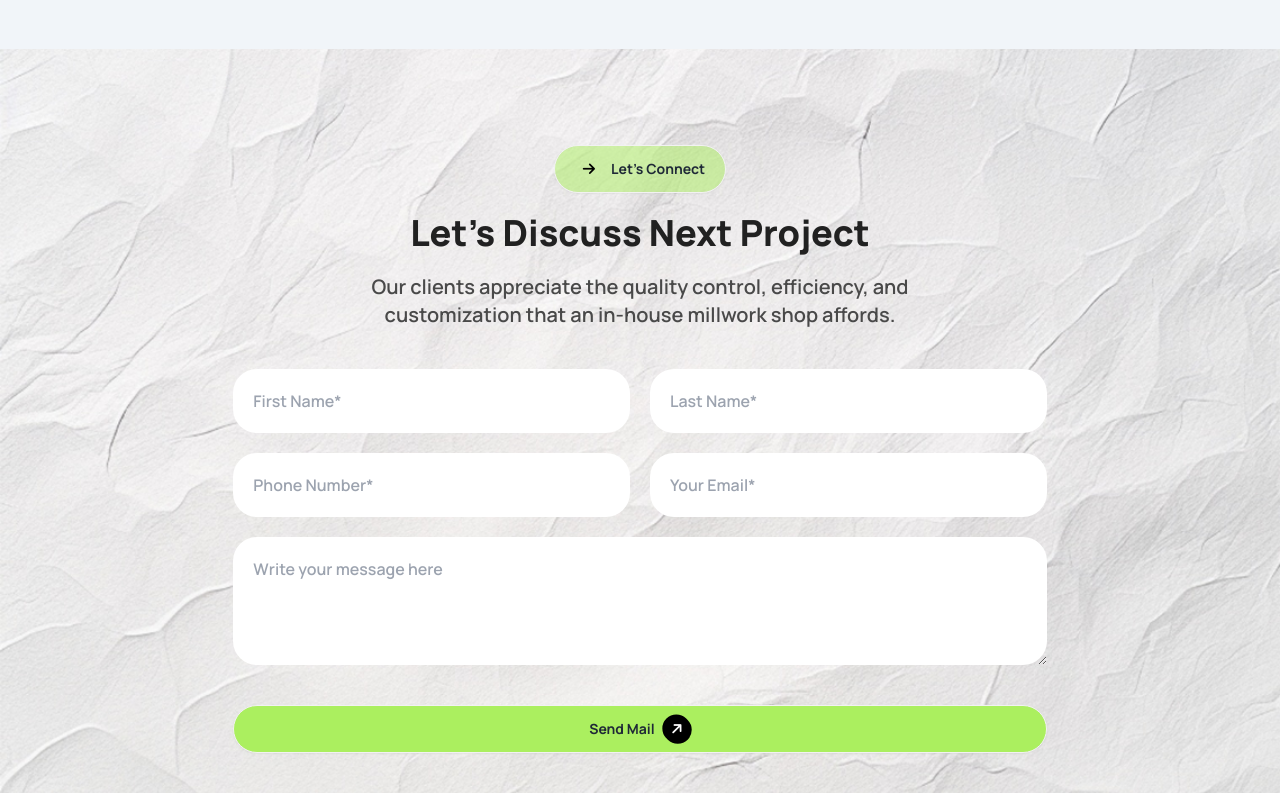
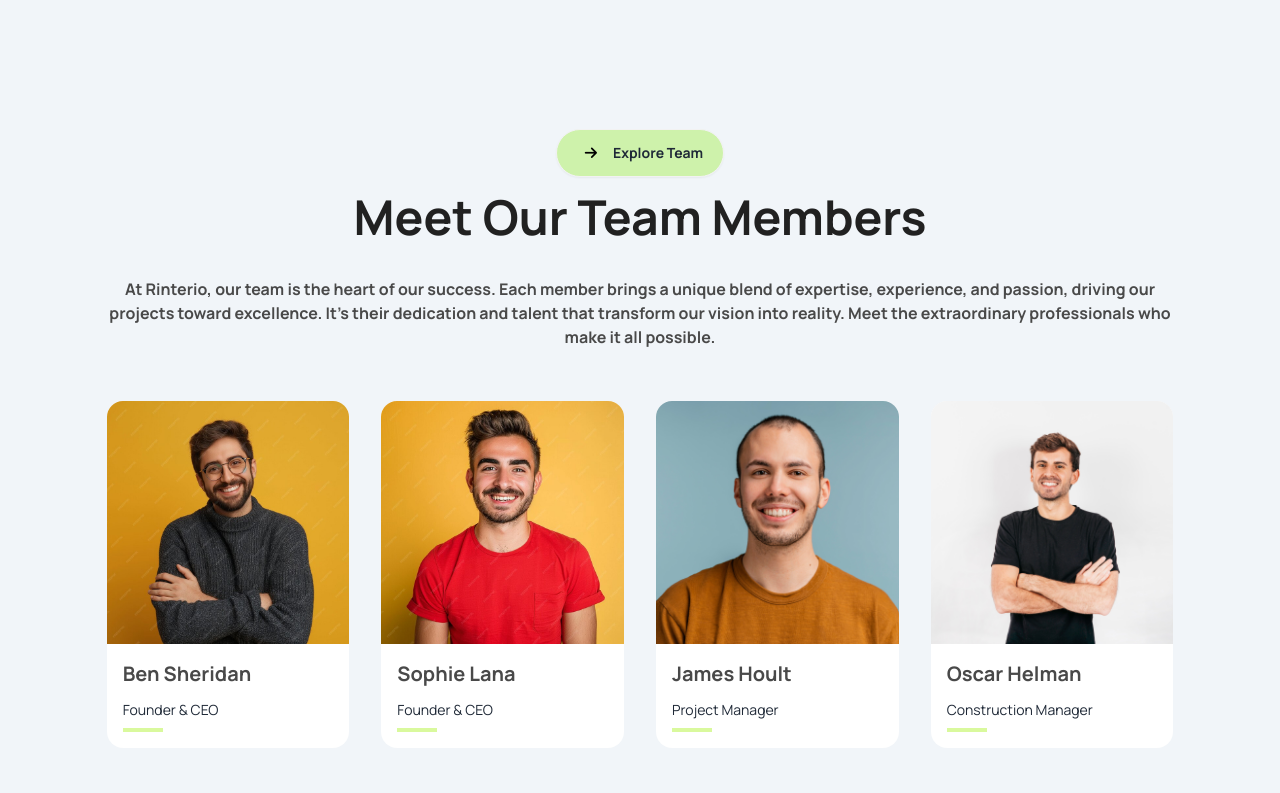
Before and after one commit to zunayed1413/assignment-03, a plain HTML site: page index.html in a window 1280 px wide. Shown: the part 5360-6153 px from the top of the page. Drawn offline with nearby package versions, Linux system fonts and the light colour scheme.

Commit message:
finished all the section

```diff
--- a/index.html
+++ b/index.html
@@ -494,14 +494,91 @@
               </div>
           </div>
       </div>
-
   </div>
-
-
 </div>
 <!-- Article End here -->
 
+<!-- Meet our team section strat here -->
+
+<section class="py-20 w-10/12 mx-auto">
+  <div class="text-center">
+     <button class="btn bg-secondary rounded-3xl px-5 font-bold ">
+      <i class="fa-solid fa-arrow-right px-2   text-black "></i>
+      Explore Team
+  </button>
+
+
+    <h1 class="text-5xl text-[#212121] font-bold py-4">Meet Our Team Members</h1>
+    <p class="text-[#494949] font-bold py-5">At Rinterio, our team is the heart of our success. Each member brings a unique blend of expertise, experience, and passion, driving our projects toward excellence. It’s their dedication and talent that transform our vision into reality. Meet the extraordinary professionals who make it all possible. </p>
+  </div>
+
+  <!-- Cards -->
+     <div class="pt-8 grid grid-cols-1 gap-8 md:grid-cols-2 lg:grid-cols-4">
+
+    <!-- 1 -->
+
+    <div class="card card-compact bg-base-100 w-full">
+      <figure class="team">
+        <img src="./assets/team-1.jpg" alt="team-member-1" />
+      </figure>
+      <div class="card-body">
+
+        <h2 class="card-title text-[#494949] font-bold">Ben Sheridan
+        </h2>
+        <p>Founder & CEO</p>
+        <hr class="w-10 border-y-2 border-lime-200">
+      </div>
+    </div>
+
+    <!-- 2 -->
+
+    <div class="card card-compact bg-base-100 w-full">
+      <figure class="team">
+        <img src="./assets/team-2.jpg" alt="team-member-2" />
+      </figure>
+      <div class="card-body">
+
+        <h2 class="card-title text-[#494949] font-bold">Sophie Lana
+        </h2>
+        <p>Founder & CEO</p>
+        <hr class="w-10 border-y-2 border-lime-200">
+      </div>
+    </div>
+
+    <!-- 3 -->
+
+    <div class="card card-compact bg-base-100 w-full">
+      <figure class="team">
+        <img src="./assets/team-3.jpg" alt="team-member-3" />
+      </figure>
+      <div class="card-body">
+
+        <h2 class="card-title text-[#494949] font-bold">James Hoult
+        </h2>
+        <p>Project Manager</p>
+        <hr class="w-10 border-y-2 border-lime-200">
+      </div>
+    </div>
+
+    <!-- 4 -->
+
+    <div class="card card-compact bg-base-100 w-full">
+      <figure class="team">
+        <img src="./assets/team-4.jpg" alt="team-member-1" />
+      </figure>
+      <div class="card-body">
+
+        <h2 class="card-title text-[#494949] font-bold">Oscar Helman
+        </h2>
+        <p>Construction Manager</p>
+        <hr class="w-10 border-y-2 border-lime-200">
+      </div>
+    </div>
+  </div>
+</section>
+
 <!-- connect Start here -->
+
 <div class="bg-[url('./assets/bg.jpg')] bg-cover bg-center w-full ">
   <div class="w-11/12 mx-auto lg:w-8/12 lg:mx-auto text-center space-y-5 py-24">
     <button class="btn bg-secondary rounded-3xl px-5 font-bold">
```
Also changed, not shown: assets/team-1.jpg (added), assets/team-2.jpg (added), assets/team-3.jpg (added), assets/team-4.jpg (added).
